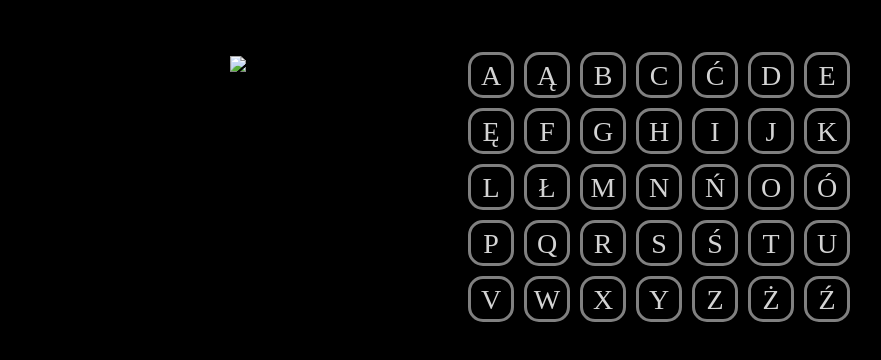
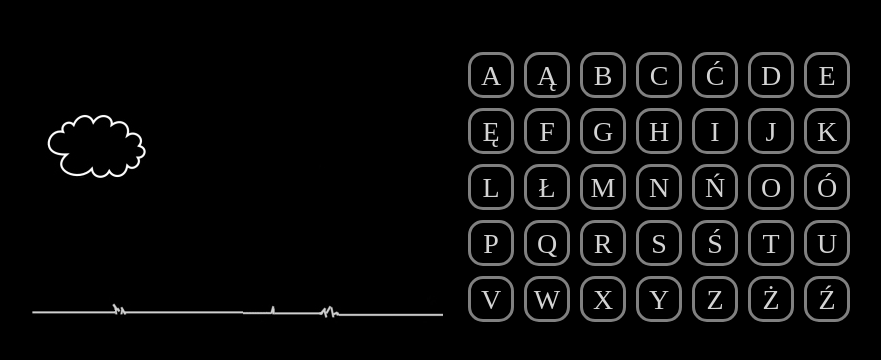
Before and after one commit to Kacegz/szubienica, a plain HTML site: page index.html in a window 1280 px wide. Shown: the part 108-468 px from the top of the page, without its empty margins (177-1058 px from the left). Drawn offline with Linux system fonts and the light colour scheme.

Commit message:
Update index.html

```diff
--- a/index.html
+++ b/index.html
@@ -10,7 +10,7 @@
 	<div id="pojemnik">
 		<div id="plansza"></div>
 		<div id="szubienica">
-			<img src="img/s0.jpg"/>
+			<img src="s0.jpg"/>
 		</div>
 
 		<div id="alfabet"</div>
```
